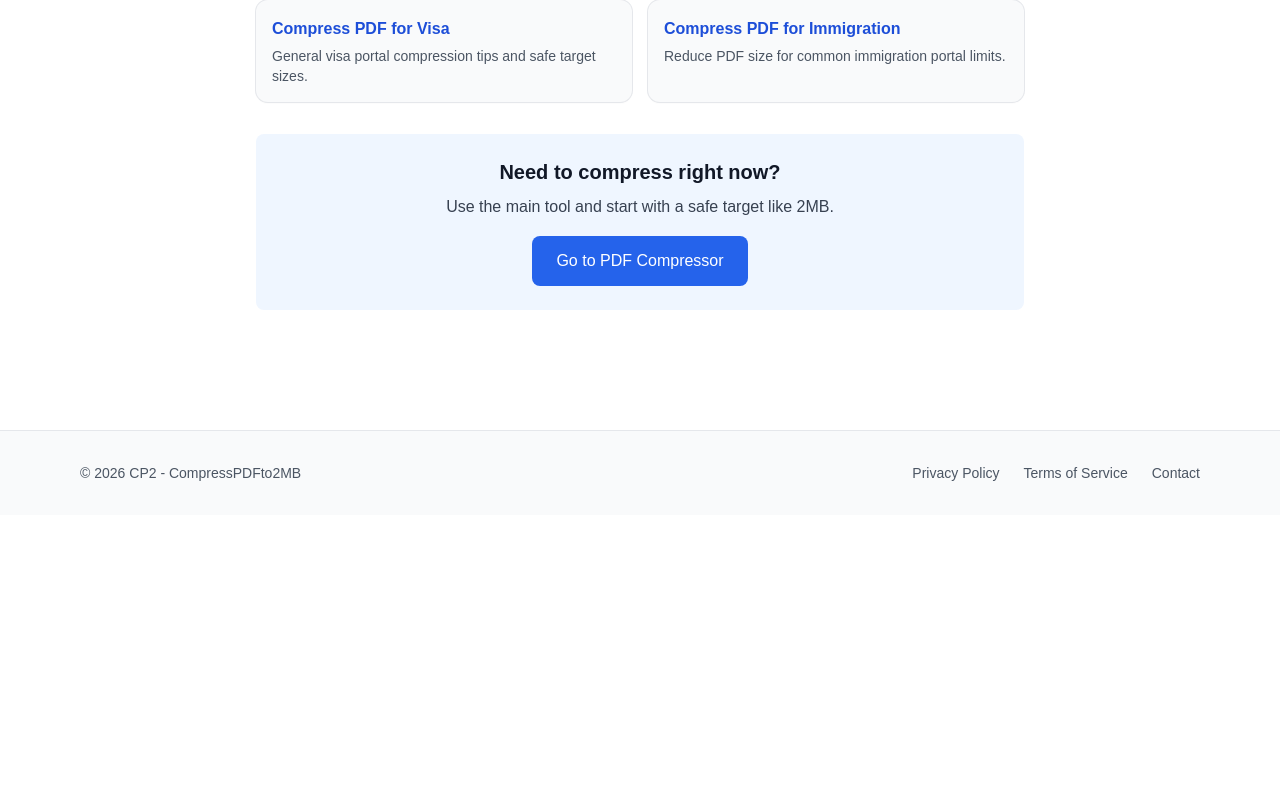
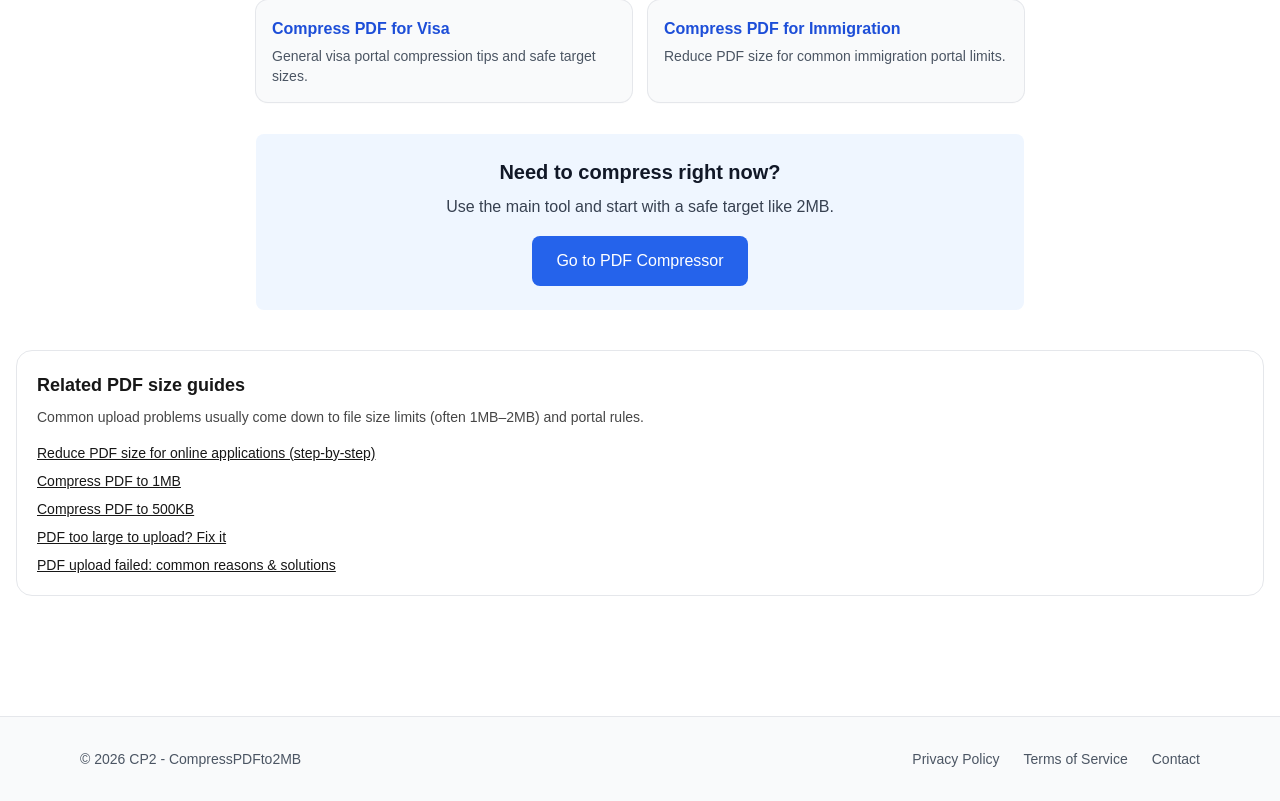
Before and after one commit to behicyildirim/compresspdfto2mb, a Next.js app: page /immigration-pdf-upload-guide in a window 1280 px wide. Shown: the part 926-1727 px from the top of the page. Before the commit the page ends 1441 px from the top, so only its background shows below. Built offline with nearby package versions, Linux system fonts and the light colour scheme.

Commit message:
Add related links blocks to new long-tail pages

```diff
--- a/app/immigration-pdf-upload-guide/page.tsx
+++ b/app/immigration-pdf-upload-guide/page.tsx
@@ -141,6 +141,40 @@ export default function ImmigrationPdfUploadGuidePage() {
           </section>
         </div>
       </div>
+      <section className="mt-10 rounded-2xl border p-5">
+  <h2 className="text-lg font-semibold">Related PDF size guides</h2>
+  <p className="mt-2 text-sm opacity-80">
+    Common upload problems usually come down to file size limits (often 1MB–2MB) and portal rules.
+  </p>
+
+  <ul className="mt-4 grid gap-2 text-sm">
+    <li>
+      <Link className="underline" href="/reduce-pdf-size-for-online-application">
+        Reduce PDF size for online applications (step-by-step)
+      </Link>
+    </li>
+    <li>
+      <Link className="underline" href="/compress-pdf-to-1mb">
+        Compress PDF to 1MB
+      </Link>
+    </li>
+    <li>
+      <Link className="underline" href="/compress-pdf-to-500kb">
+        Compress PDF to 500KB
+      </Link>
+    </li>
+    <li>
+      <Link className="underline" href="/pdf-too-large-to-upload">
+        PDF too large to upload? Fix it
+      </Link>
+    </li>
+    <li>
+      <Link className="underline" href="/pdf-upload-failed">
+        PDF upload failed: common reasons & solutions
+      </Link>
+    </li>
+  </ul>
+</section>
     </main>
   );
 }
--- a/app/reduce-pdf-size-for-online-application/page.tsx
+++ b/app/reduce-pdf-size-for-online-application/page.tsx
@@ -123,6 +123,40 @@ export default function ReducePdfSizeForOnlineApplicationPage() {
           </section>
         </div>
       </div>
+      <section className="mt-10 rounded-2xl border p-5">
+  <h2 className="text-lg font-semibold">Related PDF upload fixes</h2>
+  <p className="mt-2 text-sm opacity-80">
+    If your portal rejects the file, check the limit first (1MB/500KB) and common upload rules.
+  </p>
+
+  <ul className="mt-4 grid gap-2 text-sm">
+    <li>
+      <Link className="underline" href="/immigration-pdf-upload-guide">
+        Immigration PDF upload guide (limits, format & rules)
+      </Link>
+    </li>
+    <li>
+      <Link className="underline" href="/compress-pdf-to-1mb">
+        Compress PDF to 1MB
+      </Link>
+    </li>
+    <li>
+      <Link className="underline" href="/compress-pdf-to-500kb">
+        Compress PDF to 500KB
+      </Link>
+    </li>
+    <li>
+      <Link className="underline" href="/pdf-too-large-to-upload">
+        PDF too large to upload? Fix it
+      </Link>
+    </li>
+    <li>
+      <Link className="underline" href="/pdf-upload-failed">
+        PDF upload failed: common reasons & solutions
+      </Link>
+    </li>
+  </ul>
+</section>
     </main>
   );
 }
```
